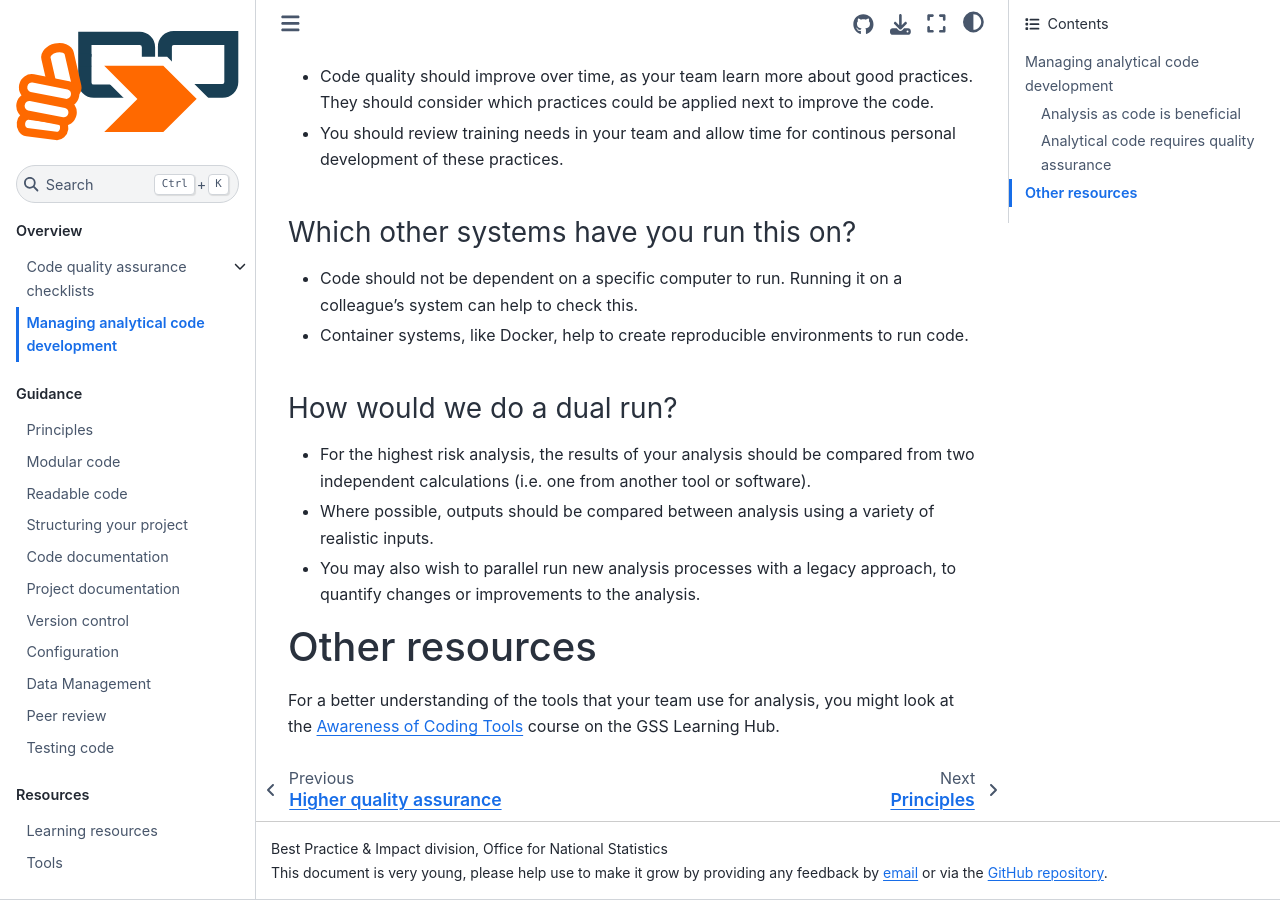
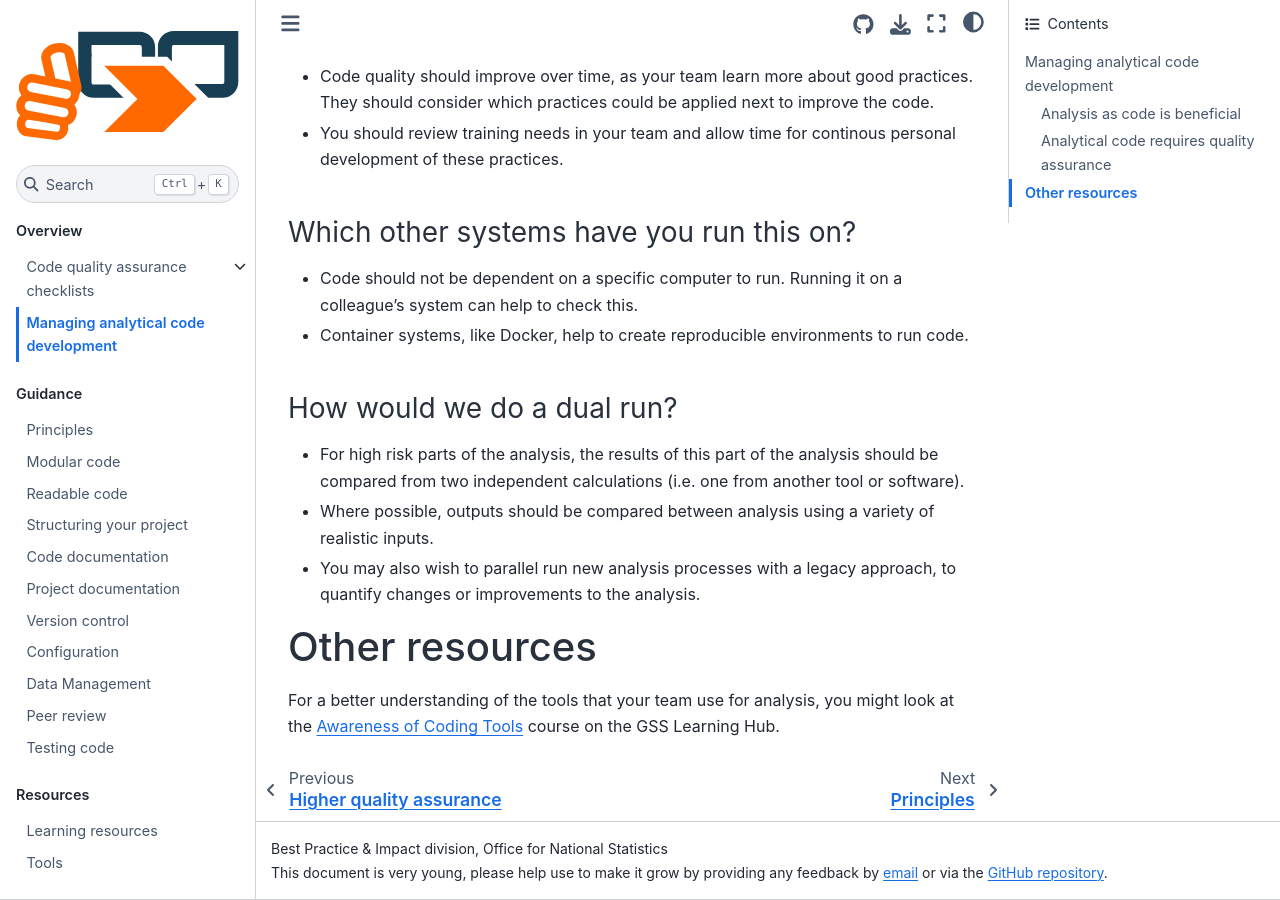
Before and after one commit to best-practice-and-impact/qa-of-code-guidance, a Jupyter Book: the page built from book/managers_guide.md, in a window 1280 px wide and 900 px high, scrolled down 4415 px. Built offline with Jupyter Book 1.0.4 settings and Sphinx 7.4.7 and the Sphinx Book theme 1.1.4, drawn with Linux system fonts in a browser that asks for light colours.

Commit message:
Update parallel run advice based on review comment

```diff
--- a/book/managers_guide.md
+++ b/book/managers_guide.md
@@ -111,7 +111,7 @@ The practices outlined below should be applied proportionately to the business r
 
 ### How would we do a dual run?
 
-* For the highest risk analysis, the results of your analysis should be compared from two independent calculations (i.e. one from another tool or software).
+* For high risk parts of the analysis, the results of this part of the analysis should be compared from two independent calculations (i.e. one from another tool or software).
 * Where possible, outputs should be compared between analysis using a variety of realistic inputs.
 * You may also wish to parallel run new analysis processes with a legacy approach, to quantify changes or improvements to the analysis.
 
```
